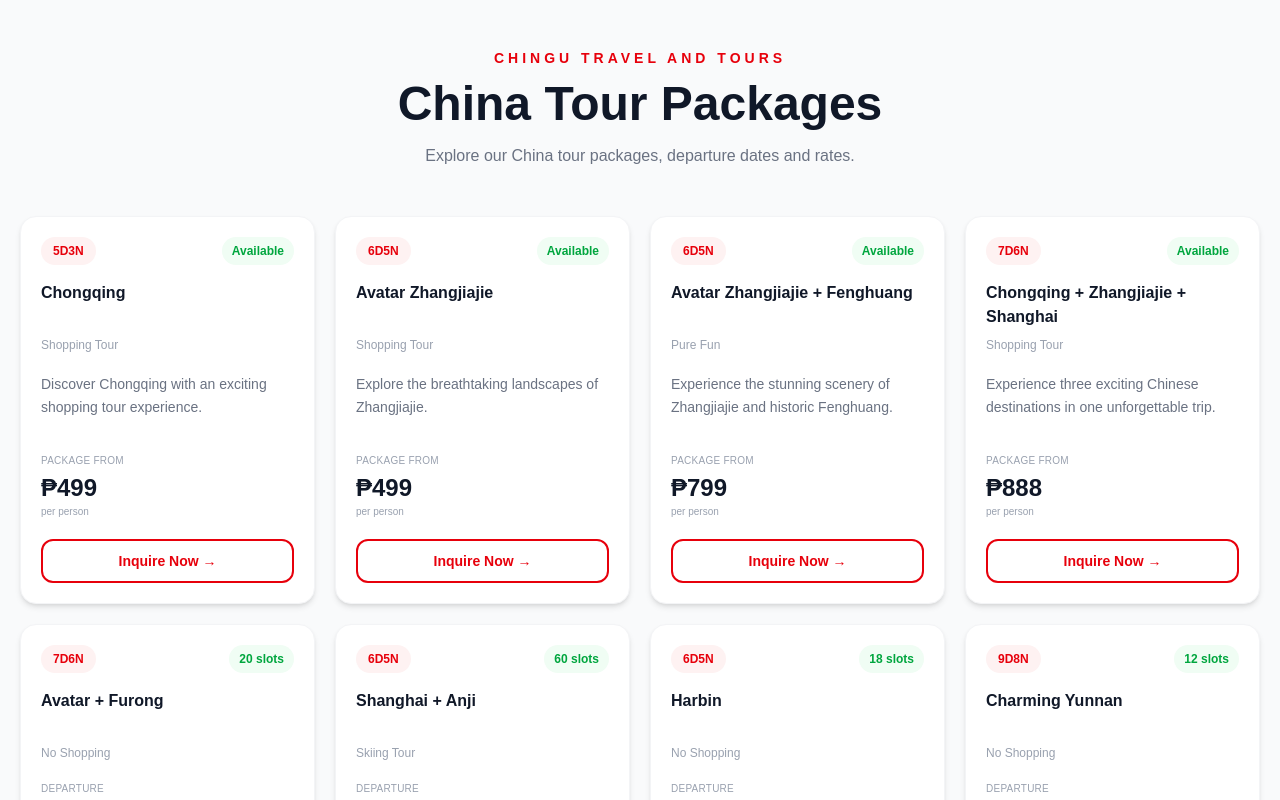
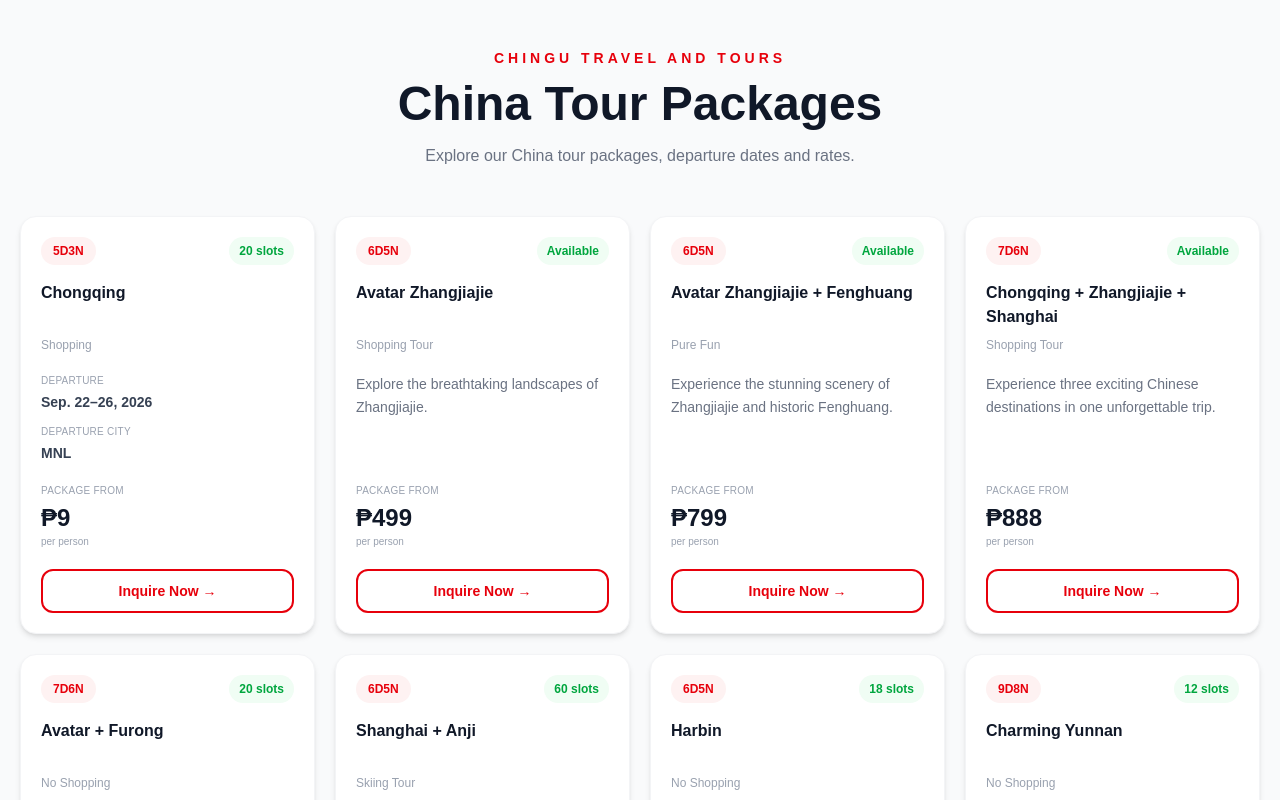
Before and after one commit to chingutravelandtours/chingu-website, a Next.js app: page /china-tours in a window 1280 px wide. Shown: the top 800 px of the page. Built offline with nearby package versions, Linux system fonts and the light colour scheme.

Commit message:
Update page.tsx

```diff
--- a/app/china-tours/page.tsx
+++ b/app/china-tours/page.tsx
@@ -15,13 +15,15 @@ const USD_TO_PHP = 63;
 
 const packages: Package[] = [
   // EXISTING CHINA / POLAR PACKAGES
-  {
+ {
     title: "Chongqing",
-    subtitle: "Shopping Tour",
+    subtitle: "Shopping",
     duration: "5D3N",
-    price: 31437 / USD_TO_PHP,
-    description:
-      "Discover Chongqing with an exciting shopping tour experience.",
+    dates: "Sep. 22–26, 2026",
+    city: "MNL",
+    price: 549 / USD_TO_PHP,
+    slots: 20,
+    Deposit: 200 / USD_TO_PHP,
   },
   {
     title: "Avatar Zhangjiajie",
```
